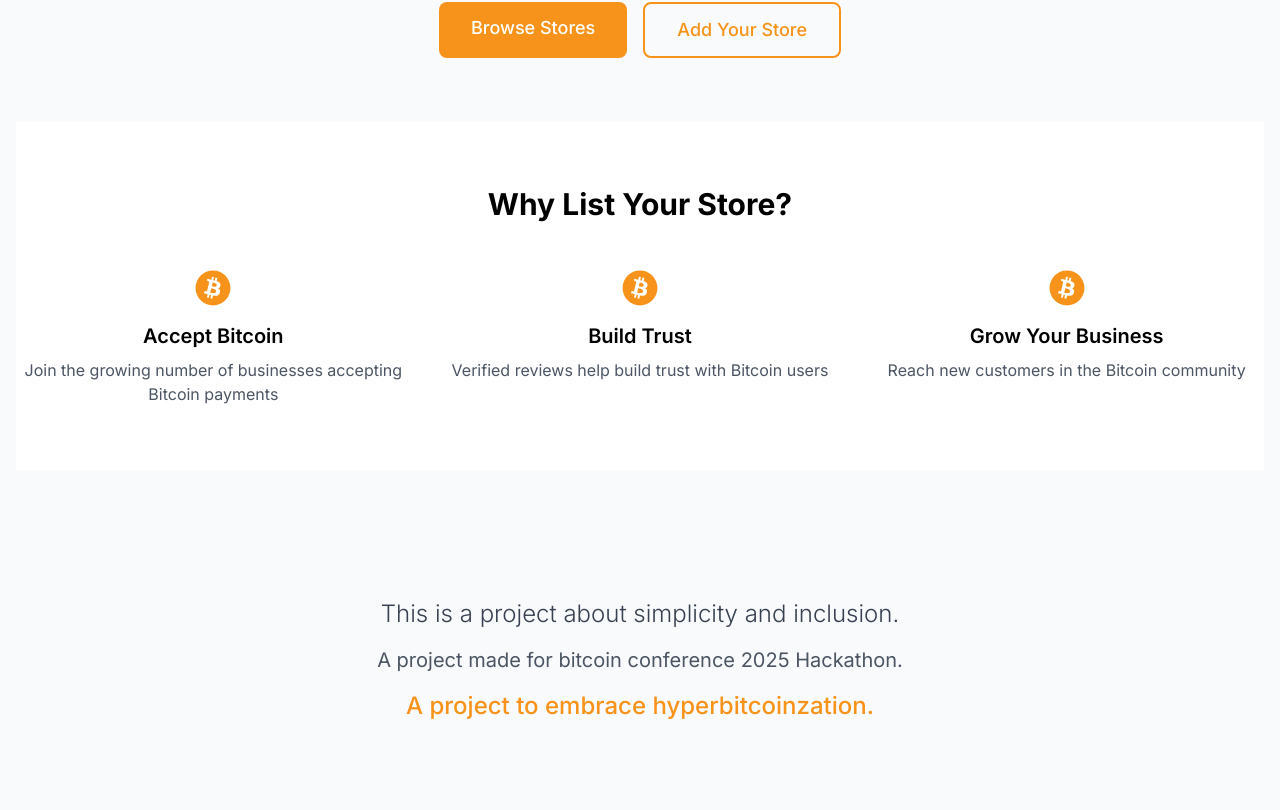
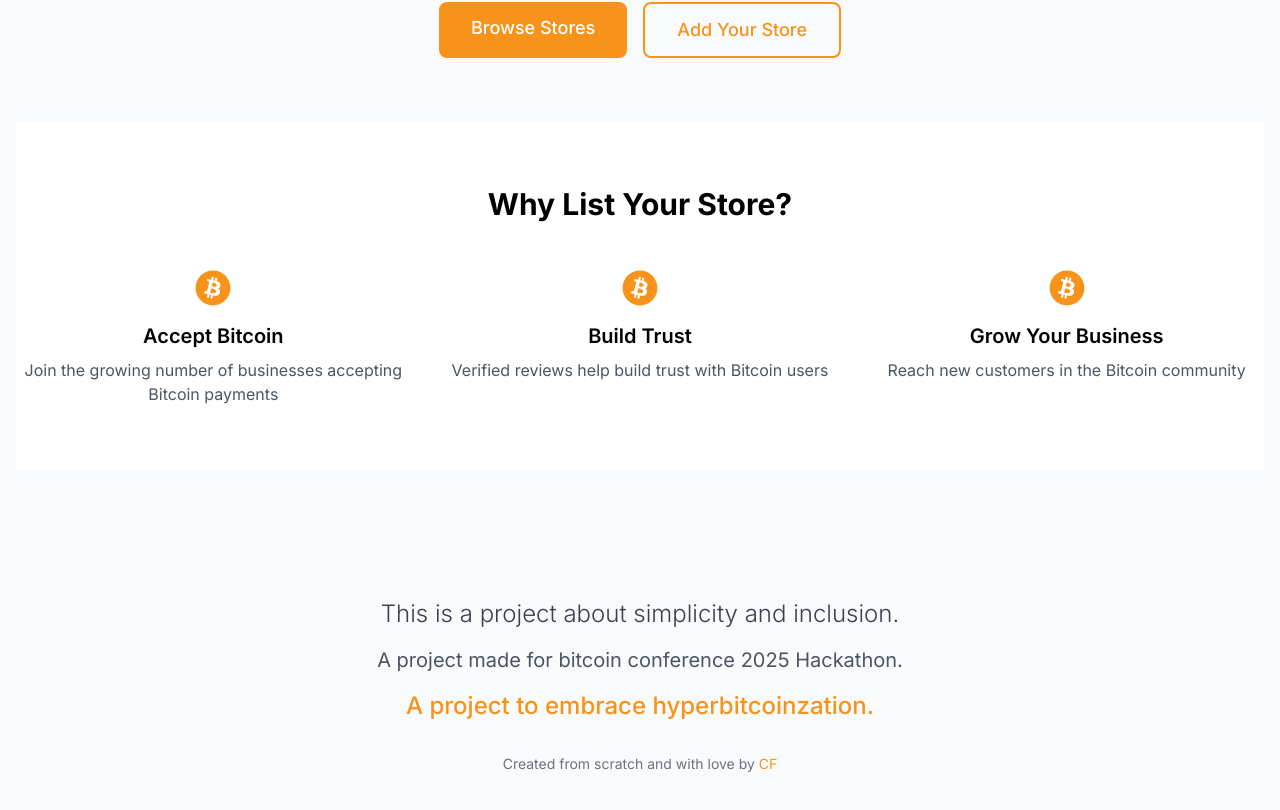
Before and after one commit to cf2013/weacceptbitcoin, a Next.js app in the folder frontend/: page / in a window 1280 px wide. Shown: the part 342-1152 px from the top of the page. Built offline with nearby package versions, Linux system fonts and the light colour scheme.

Commit message:
add x account for contact

```diff
--- a/frontend/src/app/page.tsx
+++ b/frontend/src/app/page.tsx
@@ -96,6 +96,17 @@
           <p className="text-2xl font-medium text-bitcoin-orange">
             A project to embrace hyperbitcoinzation.
           </p>
+          <p className="mt-8 text-sm text-gray-500">
+            Created from scratch and with love by{' '}
+            <a
+              href="https://x.com/ITE_kar"
+              target="_blank"
+              rel="noopener noreferrer"
+              className="text-bitcoin-orange hover:text-bitcoin-orange/80 transition-colors"
+            >
+              CF
+            </a>
+          </p>
         </div>
       </section>
     </div>
```
